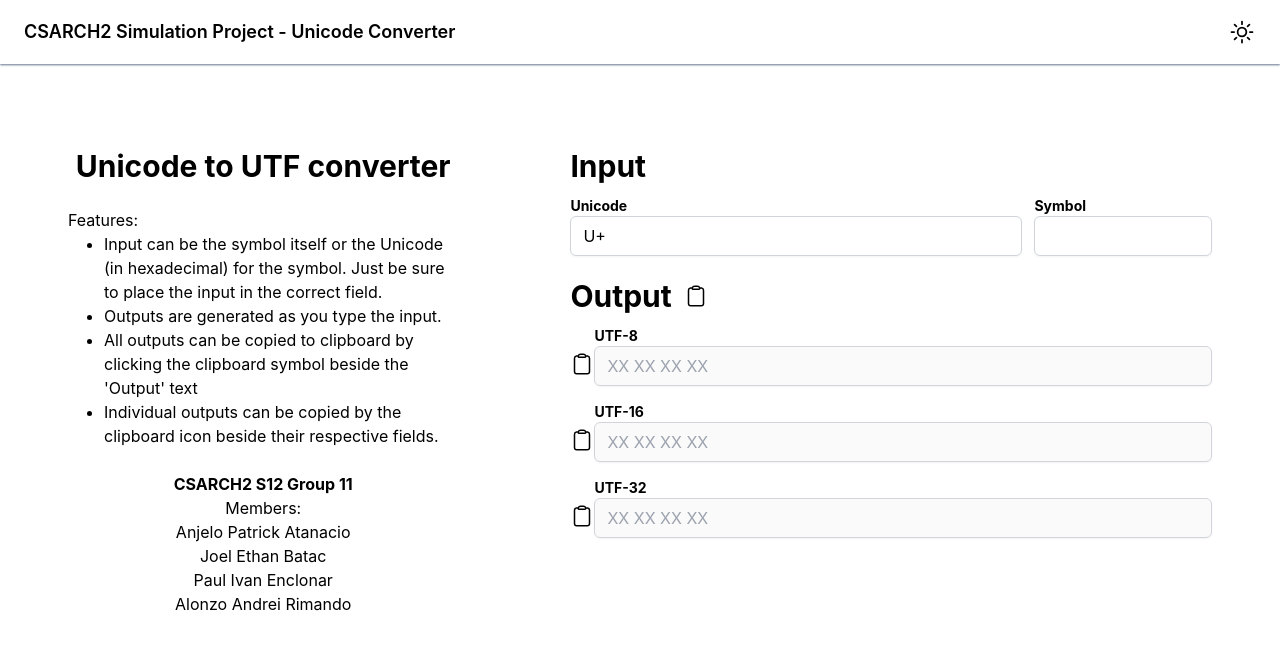
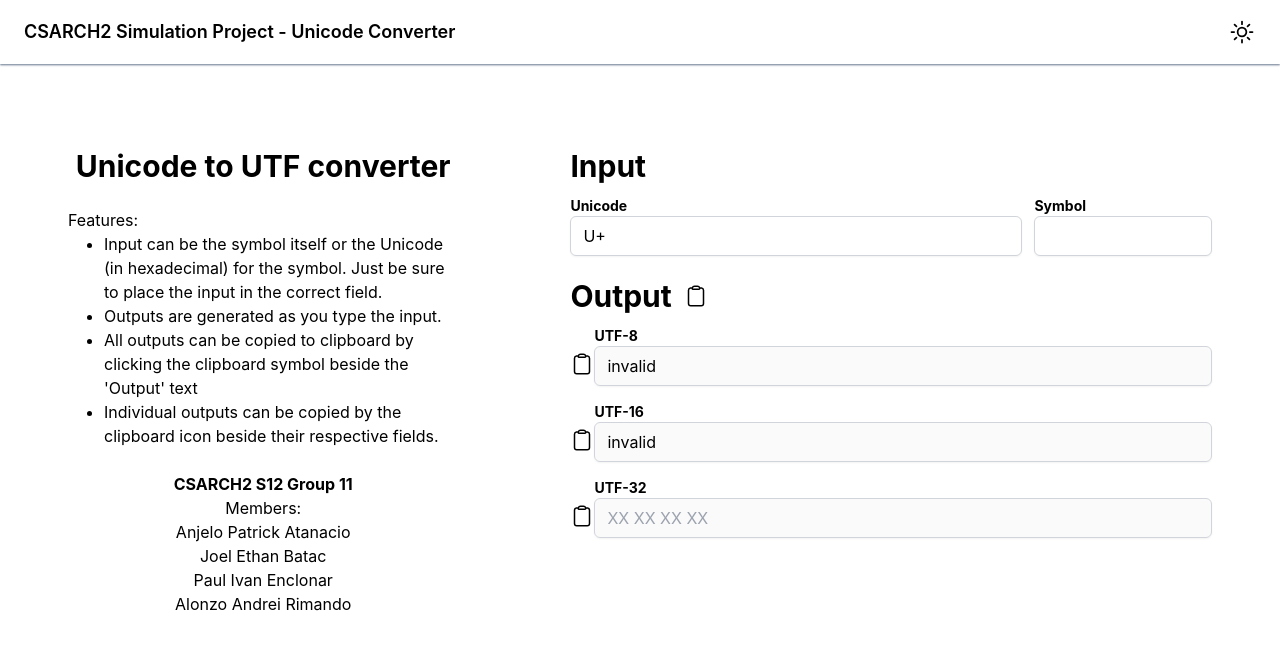
Before and after one commit to marcusaurelys/csarch2-unicode-simulation, a React (Vite) app: page / in a window 1280 px wide. Shown: the top 648 px of the page. Built offline with nearby package versions, Linux system fonts and the light colour scheme.

Commit message:
added invalid condition for utf8 and 16

```diff
--- a/src/components/IO.jsx
+++ b/src/components/IO.jsx
@@ -33,6 +33,10 @@ function binaryStringToHex(binaryStr) {
 function unicodeToUTF8(unicode) {
   let res = [];
 
+  if (checkValid(unicode) == false) {
+    return "invalid";
+  }
+
   if (unicode.length == 0) {
     return '';
   } else if (parseInt(unicode, 16) <= 0x7F) {
@@ -62,6 +66,11 @@ function unicodeToUTF8(unicode) {
 }
 
 function unicodeToUTF16(unicode) {
+
+  if (checkValid(unicode) == false) {
+    return "invalid";
+  }
+
   if (unicode.length == 0) {
     return '';
   } else if (parseInt(unicode, 16) <= 0xFFFF) {
```
